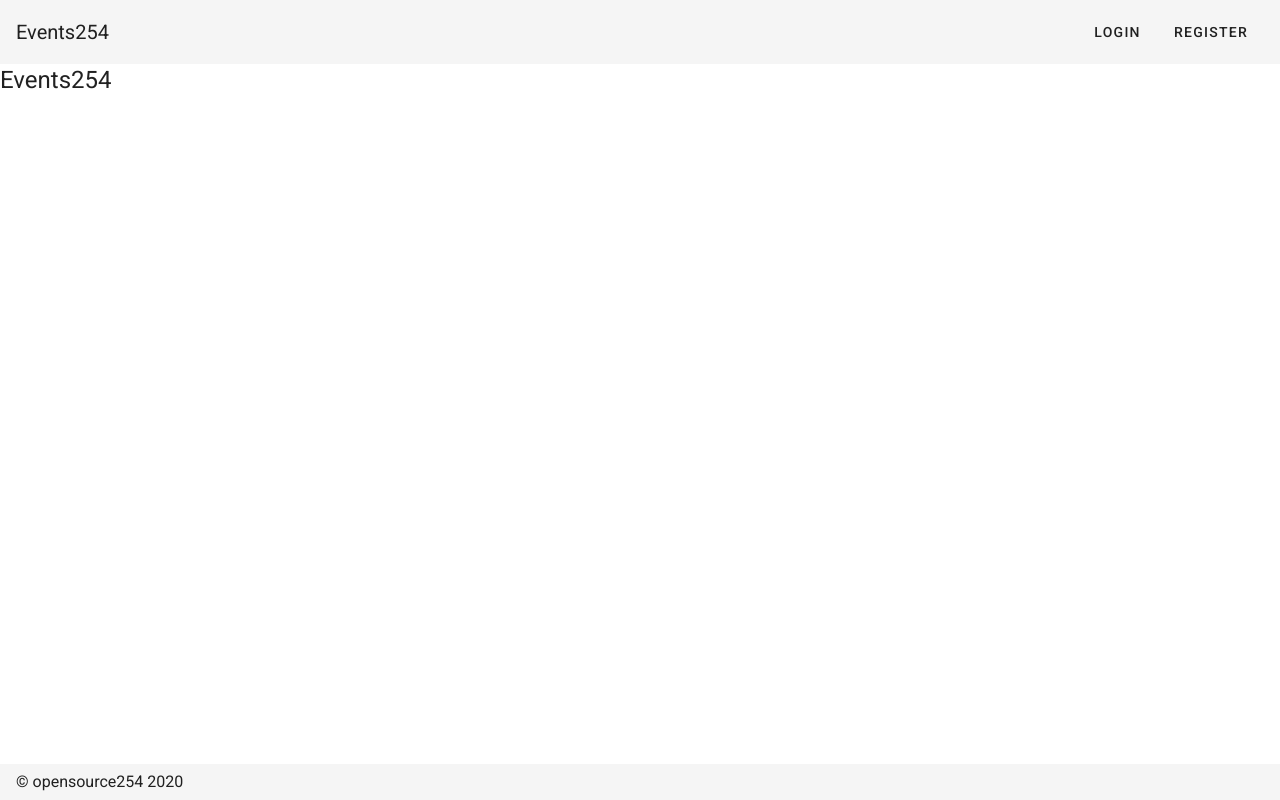
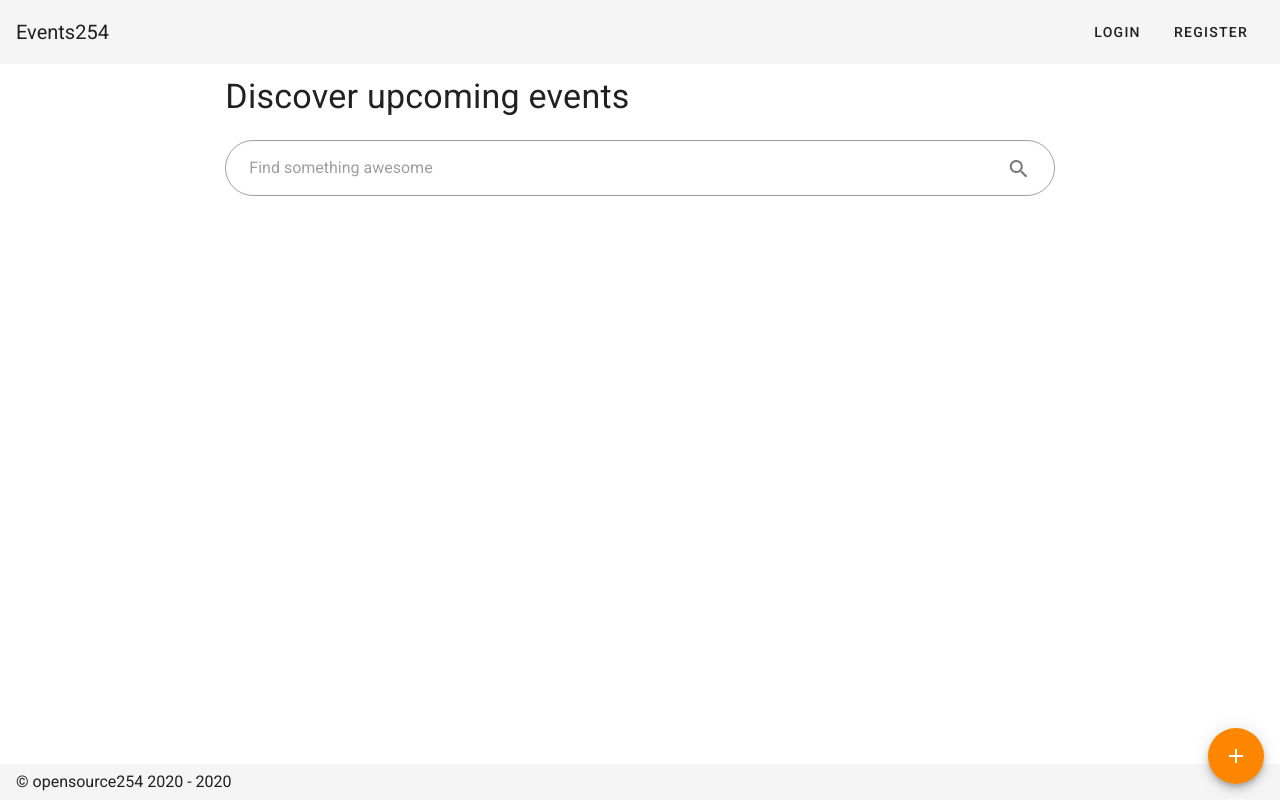
Before and after one commit to StanleyMasinde/events254-api-archive, a Nuxt app: page / in a window 1280 px wide. Built offline with nearby package versions, Linux system fonts and the light colour scheme; no server answers.

Commit message:
Minor updates to the the UI

```diff
--- a/layouts/auth.vue
+++ b/layouts/auth.vue
@@ -12,9 +12,6 @@
         </v-row>
       </v-container>
     </v-main>
-    <v-footer>
-      &copy; opensource254 2020
-    </v-footer>
   </v-app>
 </template>
 <style lang="scss" scoped>
--- a/layouts/default.vue
+++ b/layouts/default.vue
@@ -18,10 +18,12 @@
       </v-toolbar-items>
     </v-app-bar>
     <v-main>
-      <nuxt />
+      <v-container fluid>
+        <nuxt />
+      </v-container>
     </v-main>
     <v-footer>
-      &copy; opensource254 2020
+      &copy; opensource254 2020 - {{ new Date().getFullYear() }}
     </v-footer>
   </v-app>
 </template>
--- a/nuxt.config.js
+++ b/nuxt.config.js
@@ -99,7 +99,7 @@ module.exports = {
     },
     defaultAssets: {
       font: {
-        family: 'Roboto'
+        family: 'Ubuntu'
       },
       icons: 'mdi'
     }
--- /dev/null
+++ b/pages/events/create.vue
@@ -0,0 +1,21 @@
+<template>
+  <v-row justify="center">
+    <v-col cols="12">
+      <h1 class="display-1">
+        New Event
+      </h1>
+    </v-col>
+    <v-col cols="12">
+      <v-card flat rounded>
+        <v-card-text>
+          <v-form>
+            <v-file-input outlined label="Event picture" />
+            <v-text-field outlined label="Title" />
+            <v-text-field outlined label="Date" type="Date" />
+            <v-text-field outlined label="From" type="time" />
+          </v-form>
+        </v-card-text>
+      </v-card>
+    </v-col>
+  </v-row>
+</template>
--- a/pages/home.vue
+++ b/pages/home.vue
@@ -1,13 +1,23 @@
 <template>
-  <div>
-    <h1>Hurray you have been logged in as {{ $auth.user.name }}</h1>
-    <v-btn text link to="/">
-      Home
-    </v-btn>
-    <v-btn text link @click="$auth.logout()">
-      Logout
-    </v-btn>
-  </div>
+  <v-row justify="center">
+    <v-col cols="11" sm="10">
+      <h1 class="display-2">
+        Hi {{ $auth.user.name }}
+      </h1>
+    </v-col>
+    <v-col cols="12" md="6">
+      <v-card flat>
+        <v-card-text>
+          <v-text-field v-model="$auth.user.name" outlined label="Name" />
+          <v-text-field v-model="$auth.user.email" readonly outlined label="Email" />
+          <v-text-field v-model="$auth.user.username" outlined label="Username" />
+          <v-btn depressed large rounded color="accent">
+            Update
+          </v-btn>
+        </v-card-text>
+      </v-card>
+    </v-col>
+  </v-row>
 </template>
 <script>
 export default {
--- a/pages/index.vue
+++ b/pages/index.vue
@@ -1,7 +1,28 @@
 <template>
-  <h1 class="headline">
-    Events254
-  </h1>
+  <v-row justify="center">
+    <v-col cols="12" md="8">
+      <h1 class="display-1">
+        Discover upcoming events
+      </h1>
+    </v-col>
+
+    <v-col cols="12" md="8">
+      <v-text-field outlined rounded placeholder="Find something awesome" append-icon="mdi-magnify" />
+    </v-col>
+
+    <v-col cols="12">
+      <v-btn
+        to="/events/create"
+        color="accent"
+        fab
+        fixed
+        right
+        bottom
+      >
+        <v-icon>mdi-plus</v-icon>
+      </v-btn>
+    </v-col>
+  </v-row>
 </template>
 <script>
 export default {
```
